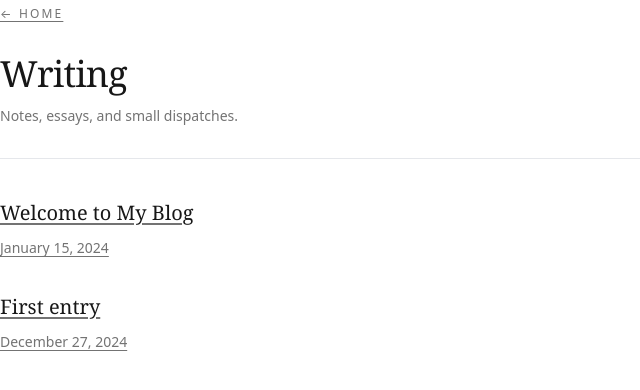
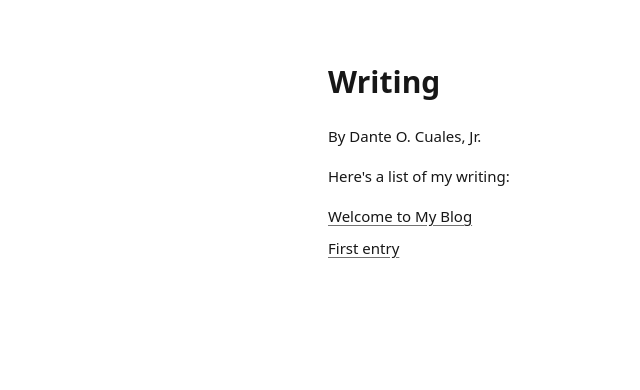
Before and after one commit to danteocualesjr/personal-website, a Next.js app: page /blog in a window 1280 px wide. Shown: the top 390 px of the page, without its empty margins (0-640 px from the left). Built offline with nearby package versions, Linux system fonts and the light colour scheme.

Commit message:
refactoring blog ui

```diff
--- a/app/blog/page.tsx
+++ b/app/blog/page.tsx
@@ -1,9 +1,8 @@
 import Link from 'next/link';
 import { getAllPosts } from '@/lib/mdx';
-import { formatDate } from '@/lib/utils';
 
 export const metadata = {
-  title: 'Blog',
+  title: 'Writing',
   description: 'Writing and thoughts.',
 };
 
@@ -11,34 +10,26 @@ export default function BlogPage() {
   const posts = getAllPosts();
 
   return (
-    <div>
-      <Link href="/" className="text-muted hover:text-ink mb-8 inline-block text-xs tracking-[0.18em] uppercase">
-        ← Home
-      </Link>
+    <div className="max-w-2xl mx-auto px-6 py-16">
+      <h1 className="text-3xl font-semibold mb-6">Writing</h1>
 
-      <h1 className="font-serif text-4xl tracking-tight mb-3">Writing</h1>
-      <p className="text-muted text-sm mb-8">
-        Notes, essays, and small dispatches.
-      </p>
-      <div className="border-t border-rule mb-10" />
+      <p className="text-[15px] mb-4">By Dante O. Cuales, Jr.</p>
 
       {posts.length === 0 ? (
-        <p className="text-muted">No posts yet.</p>
+        <p className="text-[15px] text-muted">No posts yet.</p>
       ) : (
-        <div className="space-y-8">
-          {posts.map((post) => (
-            <article key={post.slug}>
-              <Link href={`/blog/${post.slug}`} className="block group">
-                <h2 className="font-serif text-xl font-medium mb-2 group-hover:text-ink">
+        <>
+          <p className="text-[15px] mb-4">Here&apos;s a list of my writing:</p>
+          <ul className="space-y-2 text-[15px]">
+            {posts.map((post) => (
+              <li key={post.slug}>
+                <Link href={`/blog/${post.slug}`} className="hover:text-foreground">
                   {post.title}
-                </h2>
-                <time className="text-sm text-muted">
-                  {formatDate(post.date)}
-                </time>
-              </Link>
-            </article>
-          ))}
-        </div>
+                </Link>
+              </li>
+            ))}
+          </ul>
+        </>
       )}
     </div>
   );
```
